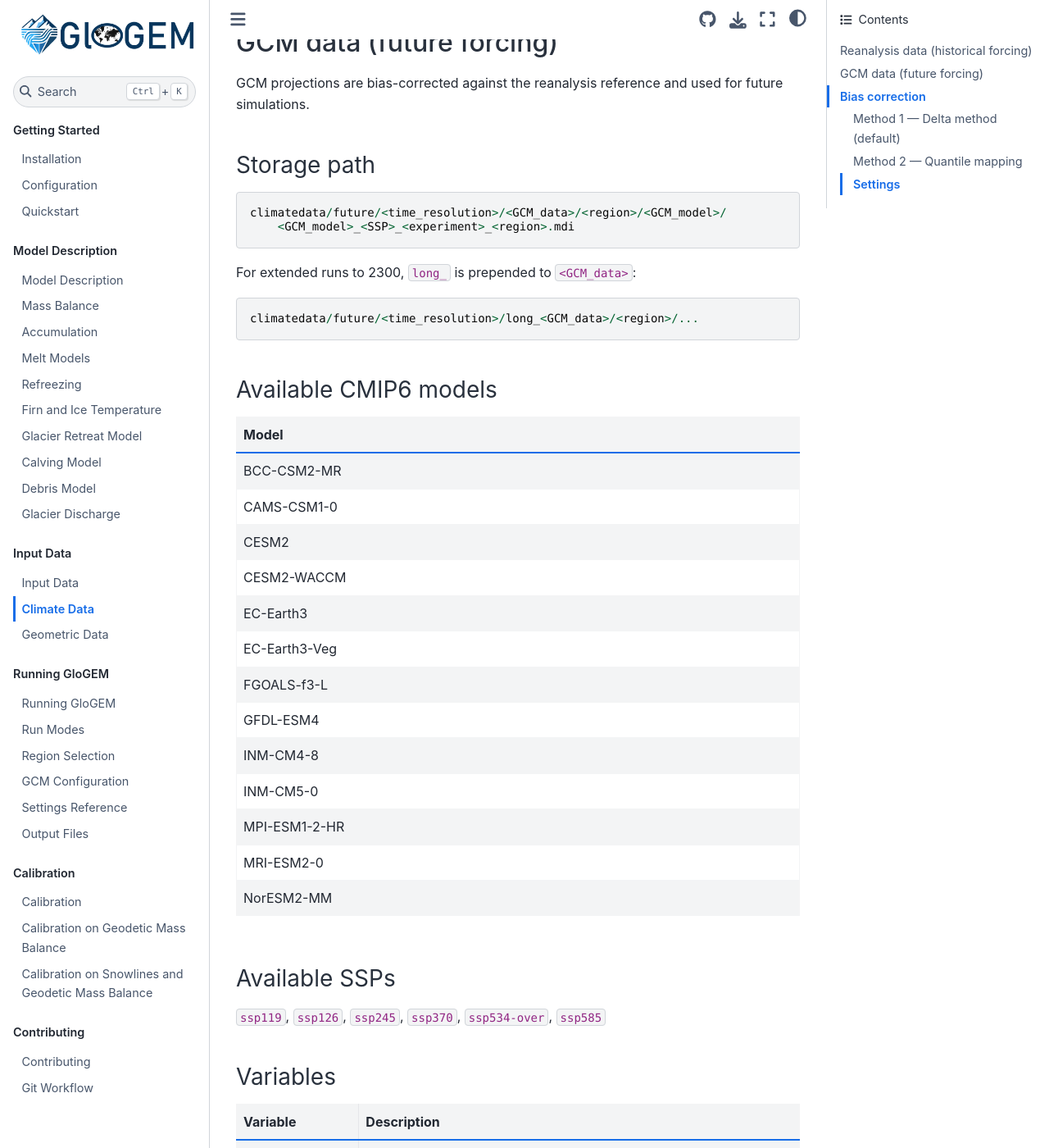
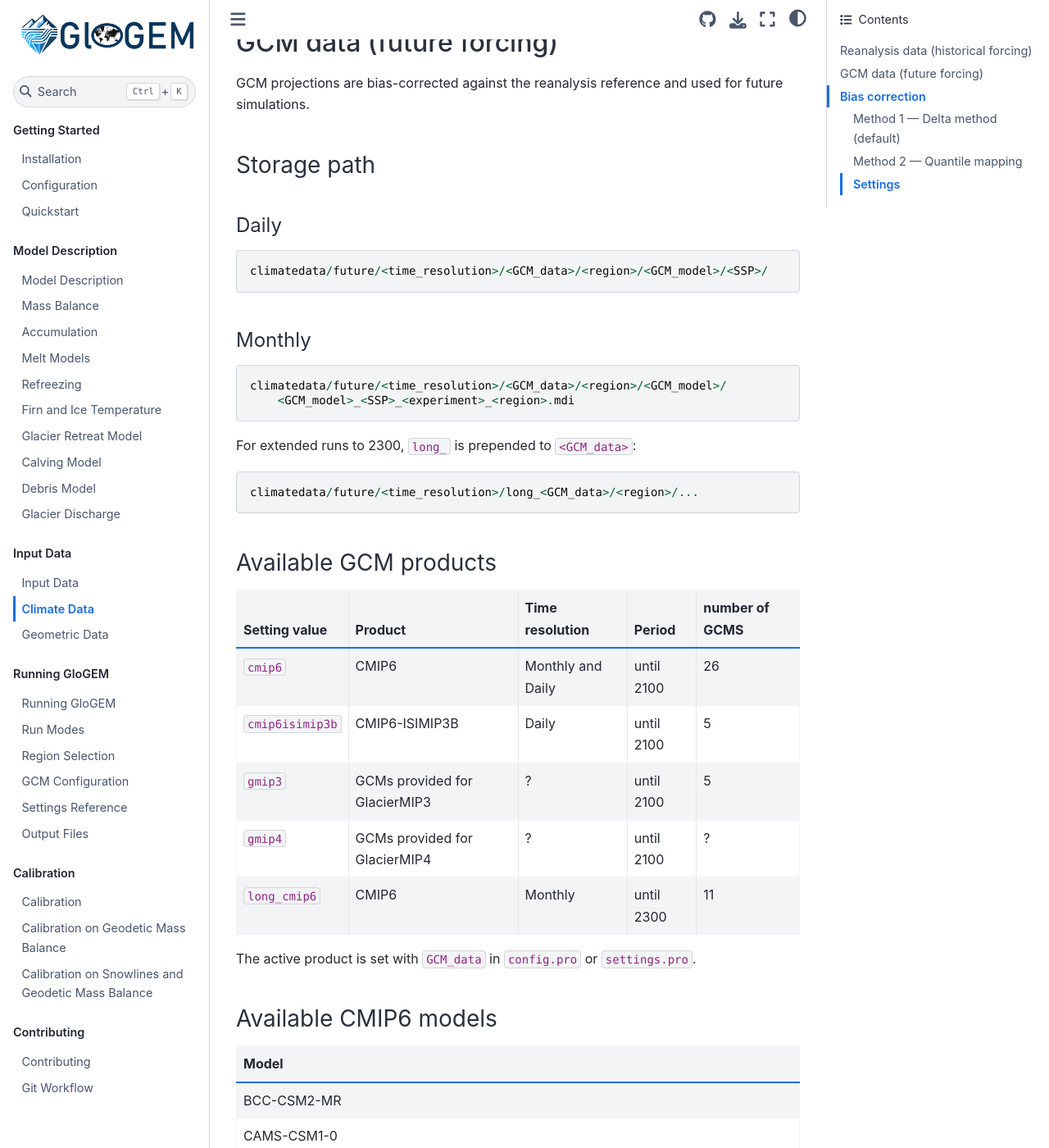
Before and after one commit to eth-vaw-glaciology/GloGEM-doc-temp, a Sphinx documentation site: the page built from docs/source/input-data/climate-data.md, in a window 1280 px wide and 1400 px high, scrolled down 2734 px. Shown: the whole window at 82% size. Built offline with Sphinx 7.4.7 and the Sphinx Book theme 1.1.4, drawn with Linux system fonts in a browser that asks for light colours.

Commit message:
Updates on the gcm part

````diff
--- a/docs/source/input-data/climate-data.md
+++ b/docs/source/input-data/climate-data.md
@@ -89,6 +89,13 @@ GCM projections are bias-corrected against the reanalysis reference and used for
 
 ### Storage path
 
+#### Daily
+
+```
+climatedata/future/<time_resolution>/<GCM_data>/<region>/<GCM_model>/<SSP>/
+```
+
+#### Monthly
 ```
 climatedata/future/<time_resolution>/<GCM_data>/<region>/<GCM_model>/
     <GCM_model>_<SSP>_<experiment>_<region>.mdi
@@ -100,6 +107,18 @@ For extended runs to 2300, `long_` is prepended to `<GCM_data>`:
 climatedata/future/<time_resolution>/long_<GCM_data>/<region>/...
 ```
 
+### Available GCM products
+
+| Setting value | Product | Time resolution | Period| number of GCMS|
+|---------------|---------|----------------|--------|---------------|
+| `cmip6` | CMIP6 | Monthly and Daily | until 2100 | 26|
+| `cmip6isimip3b` | CMIP6-ISIMIP3B | Daily | until 2100 | 5|
+| `gmip3` | GCMs provided for GlacierMIP3 | ? | until 2100 | 5|
+| `gmip4` | GCMs provided for GlacierMIP4 | ? | until 2100 | ?|
+| `long_cmip6` | CMIP6 | Monthly | until 2300 |11|
+
+
+The active product is set with `GCM_data` in `config.pro` or `settings.pro`.
 ### Available CMIP6 models
 
 | Model |
````
